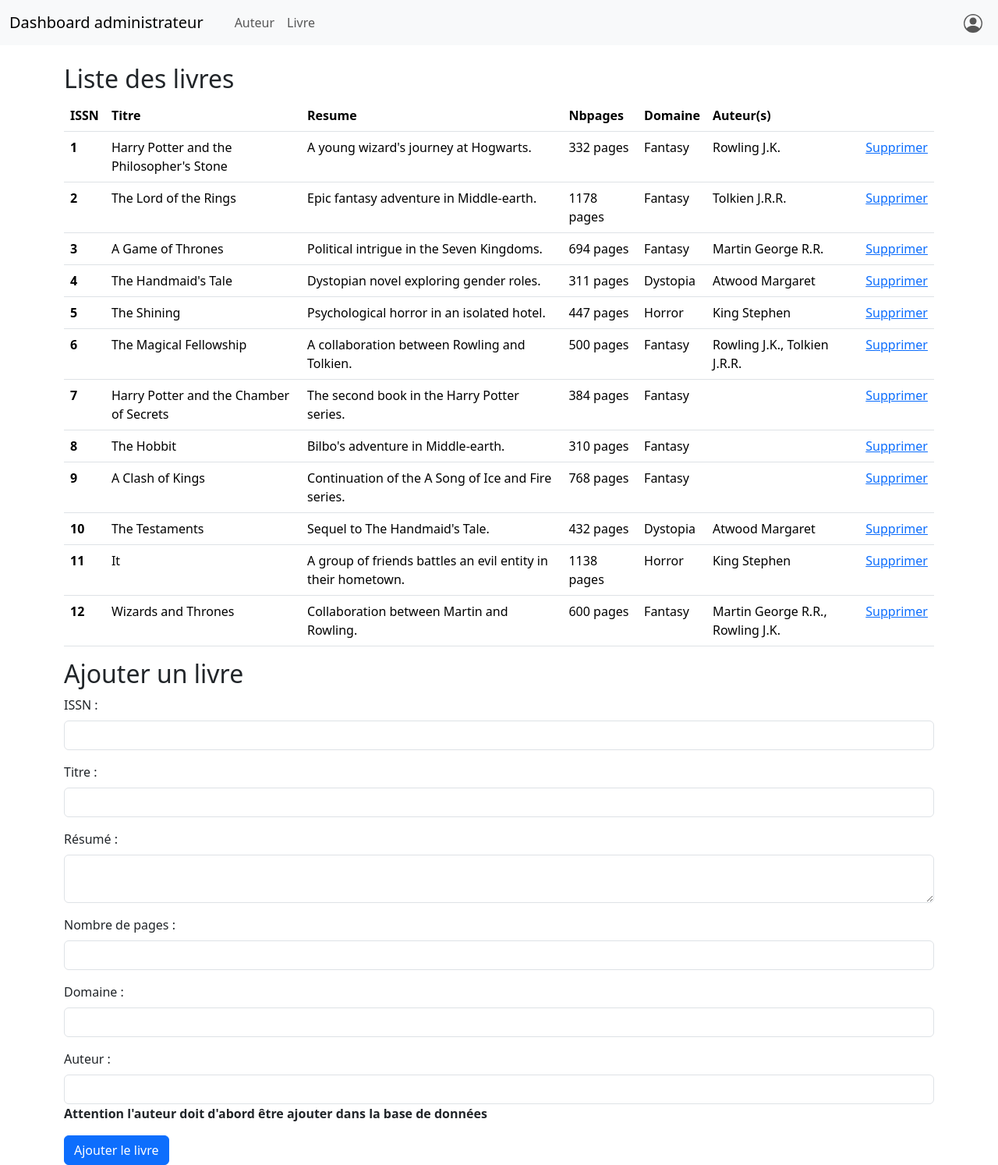
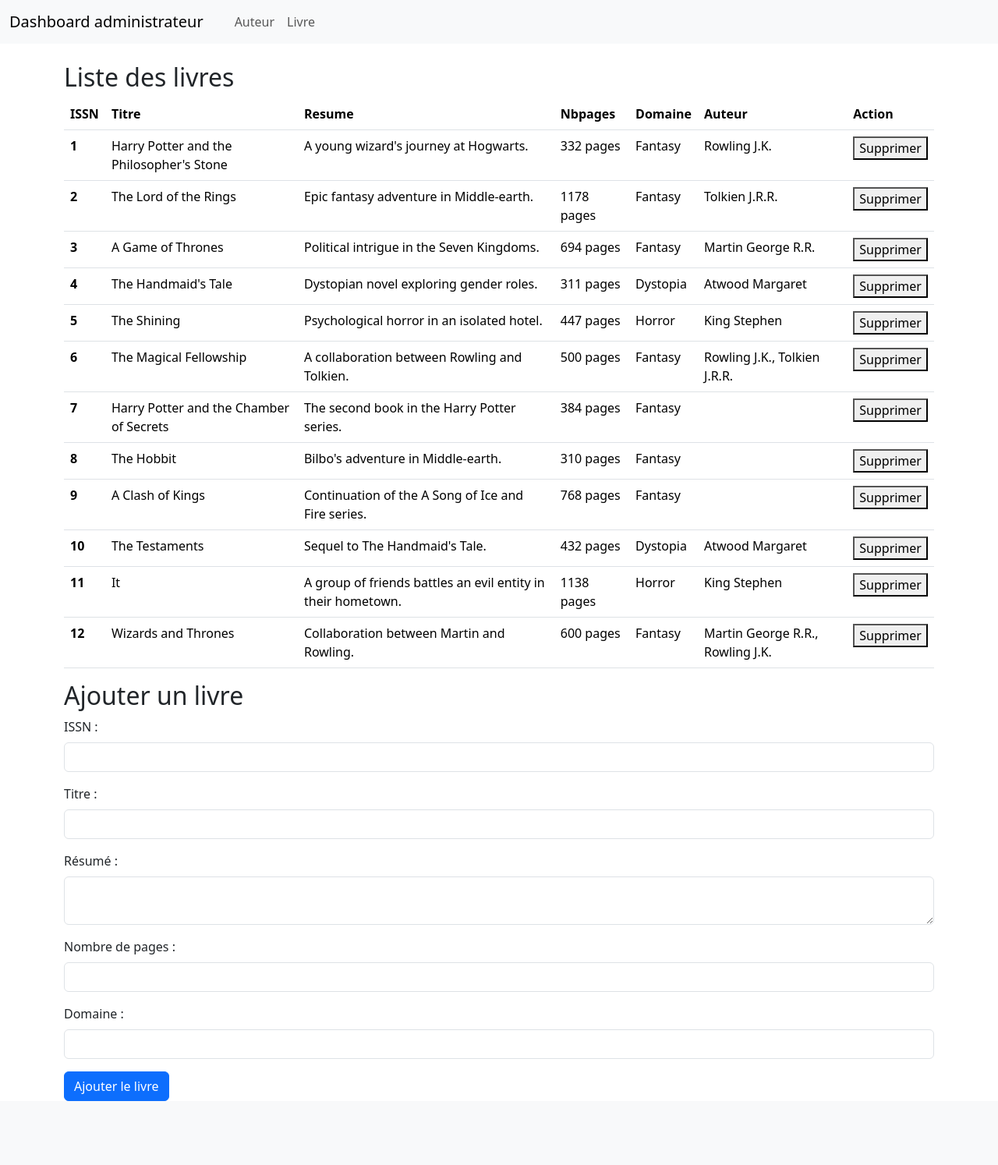
Before and after one commit to LunaGrandjean/Projet_web_bibliot-que, a PHP site: page /page_livres.php in a window 1280 px wide. Shown: the whole page at 78% size. After the commit the page ends 1412 px from the top, so only its background shows below. Run offline with PHP 8.4, Linux system fonts and the light colour scheme; data comes from the database, SQL or seed files in the repository.

Commit message:
Update page_livres.php
Bouton supprimer fonctionnel

```diff
--- a/page_livres.php
+++ b/page_livres.php
@@ -3,18 +3,21 @@
 <head>
     <meta charset="utf-8">
     <link rel="stylesheet" href="styles.css" media="screen" type="text/css" />
+    <link href="https://cdn.jsdelivr.net/npm/bootstrap@5.3.2/dist/css/bootstrap.min.css" rel="stylesheet" integrity="sha384-T3c6CoIi6uLrA9TneNEoa7RxnatzjcDSCmG1MXxSR1GAsXEV/Dwwykc2MPK8M2HN" crossorigin="anonymous">
 
     <link href="https://cdn.jsdelivr.net/npm/bootstrap@5.3.2/dist/css/bootstrap.min.css" rel="stylesheet" integrity="sha384-T3c6CoIi6uLrA9TneNEoa7RxnatzjcDSCmG1MXxSR1GAsXEV/Dwwykc2MPK8M2HN" crossorigin="anonymous">
     <script src="https://cdn.jsdelivr.net/npm/bootstrap@5.3.2/dist/js/bootstrap.bundle.min.js" integrity="sha384-C6RzsynM9kWDrMNeT87bh95OGNyZPhcTNXj1NW7RuBCsyN/o0jlpcV8Qyq46cDfL" crossorigin="anonymous"></script>
 
     <script src="https://cdn.jsdelivr.net/npm/@popperjs/core@2.11.8/dist/umd/popper.min.js" integrity="sha384-I7E8VVD/ismYTF4hNIPjVp/Zjvgyol6VFvRkX/vR+Vc4jQkC+hVqc2pM8ODewa9r" crossorigin="anonymous"></script>
     <script src="https://cdn.jsdelivr.net/npm/bootstrap@5.3.2/dist/js/bootstrap.min.js" integrity="sha384-BBtl+eGJRgqQAUMxJ7pMwbEyER4l1g+O15P+16Ep7Q9Q+zqX6gSbd85u4mG4QzX+" crossorigin="anonymous"></script>
+
+    <!-- Include other necessary styles and scripts -->
 </head>
 <body>
-
+    <!-- Your navigation bar -->
     <nav class="navbar navbar-expand-lg bg-body-tertiary">
         <div class="container-fluid">
-    <a class="navbar-brand" href="page_admin.php">Dashboard administrateur</a>
+            <a class="navbar-brand" href="#">Dashboard administrateur</a>
             <button class="navbar-toggler" type="button" data-bs-toggle="collapse" data-bs-target="#navbarSupportedContent" aria-controls="navbarSupportedContent" aria-expanded="false" aria-label="Toggle navigation">
             <span class="navbar-toggler-icon"></span>
             </button>
@@ -25,54 +28,13 @@
                     </li>
                     <li class="nav-item">
                     <a class="nav-link" href="page_auteur.php">Auteur</a>
-        </li>
                     <li class="nav-item">
                     <a class="nav-link" href="page_livres.php">Livre</a>
-        </li>
-      </ul>
-      <ul class="navbar-nav ml-auto">
-        <li class="nav-item">
-          <a class="nav-link" href="#" data-bs-toggle="offcanvas" data-bs-target="#profileMenu" aria-controls="profileMenu">
-            <svg xmlns="http://www.w3.org/2000/svg" width="24" height="24" fill="currentColor" class="bi bi-person-circle" viewBox="0 0 16 16">
-              <path d="M11 6a3 3 0 1 1-6 0 3 3 0 0 1 6 0"/>
-              <path fill-rule="evenodd" d="M0 8a8 8 0 1 1 16 0A8 8 0 0 1 0 8m8-7a7 7 0 0 0-5.468 11.37C3.242 11.226 4.805 10 8 10s4.757 1.225 5.468 2.37A7 7 0 0 0 8 1"/>
-            </svg>
-          </a>
                     </li>
                 </ul>
             </div>
         </div>
     </nav>
-
-<div class="offcanvas offcanvas-end" tabindex="-1" id="profileMenu" aria-labelledby="profileMenuLabel">
-  <div class="offcanvas-header">
-    <h5 class="offcanvas-title" id="profileMenuLabel">Menu Profil</h5>
-    <button type="button" class="btn-close text-reset" data-bs-dismiss="offcanvas" aria-label="Close"></button>
-  </div>
-  <div class="offcanvas-body">
-    <ul class="list-group">
-    <li class="list-group-item">
-  <a href="settings.php" class="text-decoration-none">
-    <svg xmlns="http://www.w3.org/2000/svg" width="16" height="16" fill="currentColor" class="bi bi-gear-fill" viewBox="0 0 16 16">
-      <path d="M9.405 1.05c-.413-1.4-2.397-1.4-2.81 0l-.1.34a1.464 1.464 0 0 1-2.105.872l-.31-.17c-1.283-.698-2.686.705-1.987 1.987l.169.311c.446.82.023 1.841-.872 2.105l-.34.1c-1.4.413-1.4 2.397 0 2.81l.34.1a1.464 1.464 0 0 1 .872 2.105l-.17.31c-.698 1.283.705 2.686 1.987 1.987l.311-.169a1.464 1.464 0 0 1 2.105.872l.1.34c.413 1.4 2.397 1.4 2.81 0l.1-.34a1.464 1.464 0 0 1 2.105-.872l.31.17c1.283.698 2.686-.705 1.987-1.987l-.169-.311a1.464 1.464 0 0 1 .872-2.105l.34-.1c1.4-.413 1.4-2.397 0-2.81l-.34-.1a1.464 1.464 0 0 1-.872-2.105l.17-.31c.698-1.283-.705-2.686-1.987-1.987l-.311.169a1.464 1.464 0 0 1-2.105-.872l-.1-.34zM8 10.93a2.929 2.929 0 1 1 0-5.86 2.929 2.929 0 0 1 0 5.858z"/>
-    </svg>
-    Paramètres
-  </a>
-</li>
-
-<li class="list-group-item">
-  <a href="deconnexion.php" class="text-decoration-none">
-    <svg xmlns="http://www.w3.org/2000/svg" width="16" height="16" fill="currentColor" class="bi bi-box-arrow-right" viewBox="0 0 16 16">
-      <path fill-rule="evenodd" d="M10 12.5a.5.5 0 0 1-.5.5h-8a.5.5 0 0 1-.5-.5v-9a.5.5 0 0 1 .5-.5h8a.5.5 0 0 1 .5.5v2a.5.5 0 0 0 1 0v-2A1.5 1.5 0 0 0 9.5 2h-8A1.5 1.5 0 0 0 0 3.5v9A1.5 1.5 0 0 0 1.5 14h8a1.5 1.5 0 0 0 1.5-1.5v-2a.5.5 0 0 0-1 0z"/>
-      <path fill-rule="evenodd" d="M15.854 8.354a.5.5 0 0 0 0-.708l-3-3a.5.5 0 0 0-.708.708L14.293 7.5H5.5a.5.5 0 0 0 0 1h8.793l-2.147 2.146a.5.5 0 0 0 .708.708l3-3z"/>
-    </svg>
-    Déconnexion
-  </a>
-</li>
-
-    </ul>
-  </div>
-</div>
     <div class="container mt-4">
         <h2>Liste des livres</h2>
 
@@ -89,7 +51,26 @@
                 die('Échec de la connexion à la base de données : ' . $e->getMessage());
             }
 
-            // Afficher la liste des livres avec les auteurs
+            // Traiter la suppression si un formulaire est soumis
+            if ($_SERVER['REQUEST_METHOD'] === 'POST' && isset($_POST['ISSN'])) {
+                // Récupérer l'ISSN du livre à supprimer
+                $ISSN = $_POST['ISSN'];
+
+                // Requête de suppression dans la table "livre"
+                $sql_delete = "DELETE FROM livre WHERE ISSN = :ISSN";
+                $stmt_delete = $dbh->prepare($sql_delete);
+
+                $stmt_delete->bindParam(':ISSN', $ISSN);
+
+                try {
+                    $stmt_delete->execute();
+                    echo "Livre supprimé avec succès.";
+                } catch (PDOException $e) {
+                    echo "Erreur lors de la suppression du livre : " . $e->getMessage();
+                }
+            }
+
+            // Afficher la liste des livres
             $sql_select = "SELECT livre.ISSN, Titre, Resume, Nbpages, Domaine, GROUP_CONCAT(CONCAT(Nom, ' ', Prenom) SEPARATOR ', ') AS Auteurs
                 FROM livre
                 LEFT JOIN Ecrit ON livre.ISSN = Ecrit.Livre_ISSN
@@ -98,6 +79,7 @@
 
             $stmt_select = $dbh->query($sql_select);
 
+            echo "<form action='supprimer_livres.php' method='post'>";
             echo "<table class='table'>";
             echo "<thead>";
             echo "<tr>";
@@ -106,11 +88,12 @@
             echo "<th scope='col'>Resume</th>";
             echo "<th scope='col'>Nbpages</th>";
             echo "<th scope='col'>Domaine</th>";
-            echo "<th scope='col'>Auteur(s)</th>";
-            echo "<th scope='col'> </th>";
+            echo "<th scope='col'>Auteur</th>";
+            echo "<th scope='col'>Action</th>";
             echo "</tr>";
             echo "</thead>";
             echo "<tbody>";
+
             while ($row = $stmt_select->fetch(PDO::FETCH_ASSOC)) {
                 echo "<tr>";
                 echo "<th scope='row'>{$row['ISSN']}</th>";
@@ -119,15 +102,24 @@
                 echo "<td>{$row['Nbpages']} pages</td>";
                 echo "<td>{$row['Domaine']}</td>";
                 echo "<td>{$row['Auteurs']}</td>";
-                echo "<td><a href='supprimer_livre.php?id={$row['ISSN']}'>Supprimer</a></td>";
+                echo "<td>
+                        <input type='hidden' name='ISSN' value='{$row['ISSN']}'>
+                        <button type='submit'>Supprimer</button>
+                    </td>";
                 echo "</tr>";
             }
+
             echo "</tbody>";
             echo "</table>";
+            echo "</form>";
+
+            $dbh = null;
         ?>
 
+
+
         <h2>Ajouter un livre</h2>
-        <form action="page_livres.php" method="post">
+        <form action="ajouter_livres.php" method="post">
             <div class="mb-3">
                 <label for="ISSN" class="form-label">ISSN :</label>
                 <input type="text" class="form-control" id="ISSN" name="ISSN" required>
@@ -148,58 +140,14 @@
                 <label for="Domaine" class="form-label">Domaine :</label>
                 <input type="text" class="form-control" id="Domaine" name="Domaine" required>
             </div>
-            <div class="mb-3">
+            <!-- <div class="mb-3">
                 <label for="Auteur" class="form-label">Auteur :</label>
                 <input type="text" class="form-control" id="Auteur" name="Auteur" required>
                 <p><strong>Attention l'auteur doit d'abord être ajouter dans la base de données</strong></p>
-            </div>
+            </div> -->
             <button type="submit" class="btn btn-primary">Ajouter le livre</button>
         </form>
 
     </div>
-
-    <?php
-        $host = 'localhost';
-        $db_name = 'projetweb';
-        $username = 'root';
-        $password = '';
-
-        try {
-            $dbh = new PDO("mysql:host=$host;dbname=$db_name;charset=utf8", $username, $password);
-            $dbh->setAttribute(PDO::ATTR_ERRMODE, PDO::ERRMODE_EXCEPTION);
-        } catch (PDOException $e) {
-            die('Échec de la connexion à la base de données : ' . $e->getMessage());
-        }
-
-        // Vérifier si le formulaire a été soumis
-        if ($_SERVER['REQUEST_METHOD'] === 'POST') {
-            // Récupération des données du formulaire
-            $ISSN = $_POST['ISSN'];
-            $titre = $_POST['Titre'];
-            $resume = $_POST['Resume'];
-            $nb_pages = $_POST['Nbpages'];
-            $domaine = $_POST['Domaine'];
-
-            // Requête d'insertion dans la table "livre" avec PDO
-            $sql = "INSERT INTO livre (ISSN, Titre, Resume, Nbpages, Domaine) VALUES (:ISSN, :Titre, :Resume, :Nbpages, :Domaine)";
-            $stmt = $dbh->prepare($sql);
-
-            $stmt->bindParam(':ISSN', $ISSN);
-            $stmt->bindParam(':Titre', $titre);
-            $stmt->bindParam(':Resume', $resume);
-            $stmt->bindParam(':Nbpages', $nb_pages);
-            $stmt->bindParam(':Domaine', $domaine);
-
-            try {
-                $stmt->execute();
-                echo "Livre ajouté avec succès.";
-            } catch (PDOException $e) {
-                echo "Erreur lors de l'ajout du livre : " . $e->getMessage();
-            }
-        }
-
-        // Fermeture de la connexion à la base de données
-        $dbh = null;
-        ?>
 </body>
 </html>
```
Lines whose indentation alone changed are shown as unchanged.
